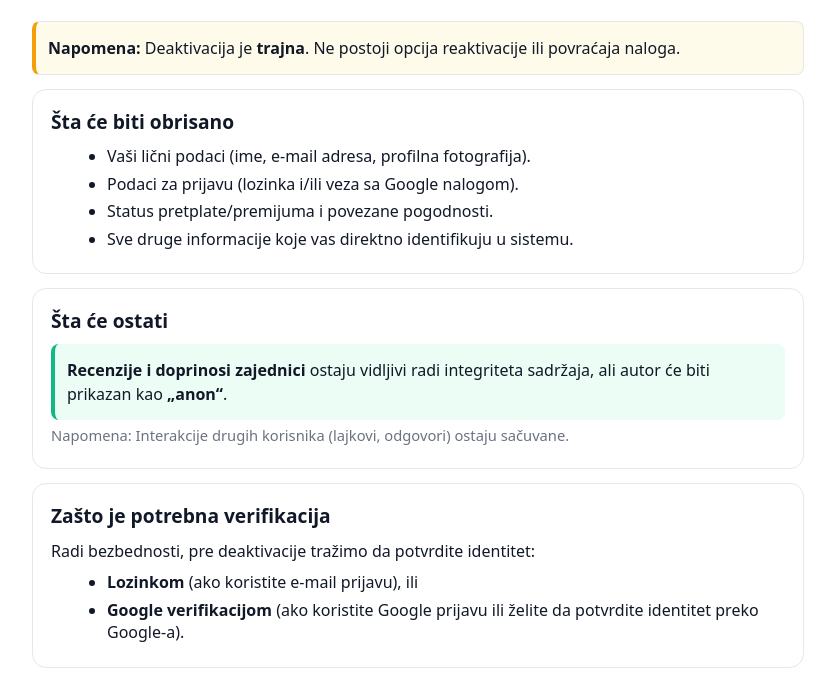
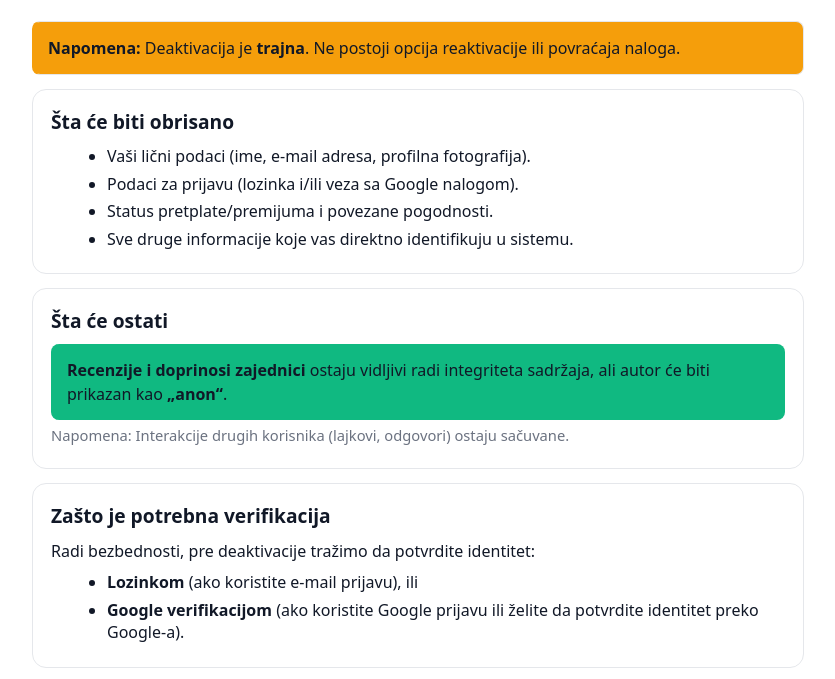
Before and after one commit to HUGENEiBO/privacy-policy, a plain HTML site: page delete-account.html in a window 1280 px wide. Shown: the part 84-763 px from the top of the page, without its empty margins (222-1057 px from the left). Drawn offline with Linux system fonts and the light colour scheme.

Commit message:
Update delete-account.html

```diff
--- a/delete-account.html
+++ b/delete-account.html
@@ -64,8 +64,8 @@
     }
 
     .callout { border-left: 4px solid var(--accent); padding: 10px 12px; background: #fff6f6; border-radius: 8px; }
-    .ok { border-left-color: #10b981; background: #ecfdf5; }
-    .warn { border-left-color: #f59e0b; background: #fffbeb; }
+    .ok { border-left-color: #10b981; background: #10b981; }
+    .warn { border-left-color: #f59e0b; background: #f59e0b; }
 
     .muted { color: var(--muted); font-size: .92rem; }
     .actions { display:flex; gap:10px; flex-wrap: wrap; margin-top: 10px; }
@@ -160,7 +160,7 @@
     </section>
 
     <footer>
-      <p>Imate pitanja u vezi sa privatnošću ili brisanjem podataka? Pišite nam na <a href="mailto:support@example.com">support@example.com</a>.</p>
+      <p>Imate pitanja u vezi sa privatnošću ili brisanjem podataka? Pišite nam na <a href="mailto:huge@huge-support-app.com">huge@huge-support-app.com</a>.</p>
     </footer>
 
     <!-- Optional English block for external audiences -->
```
